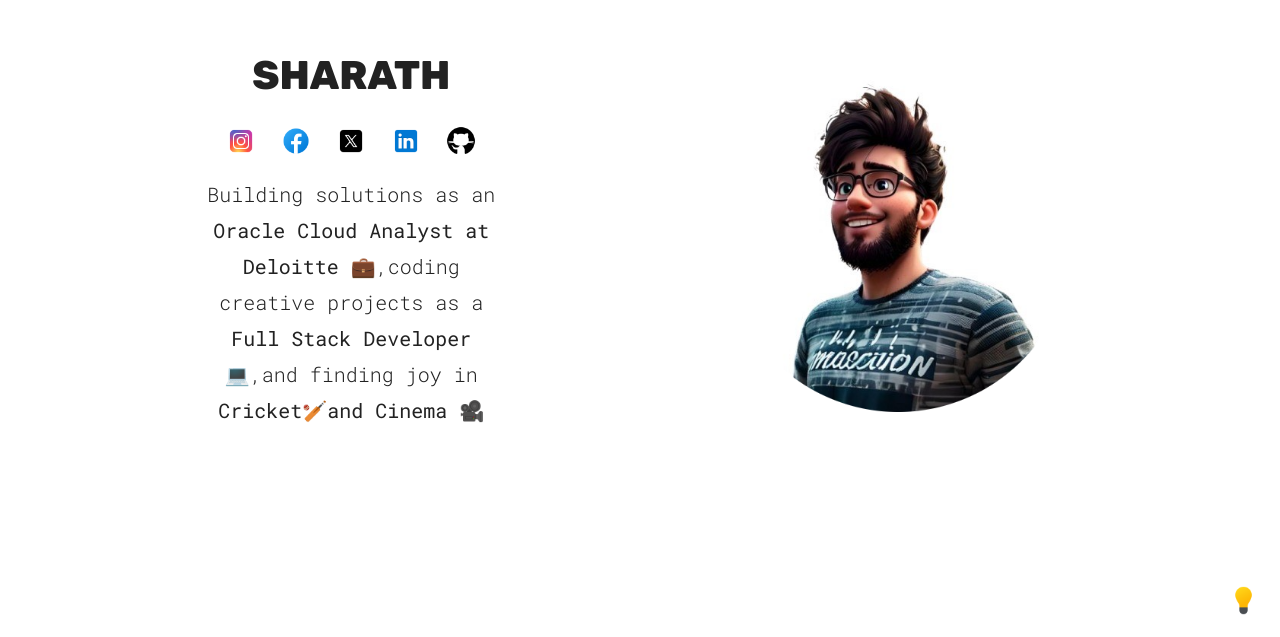
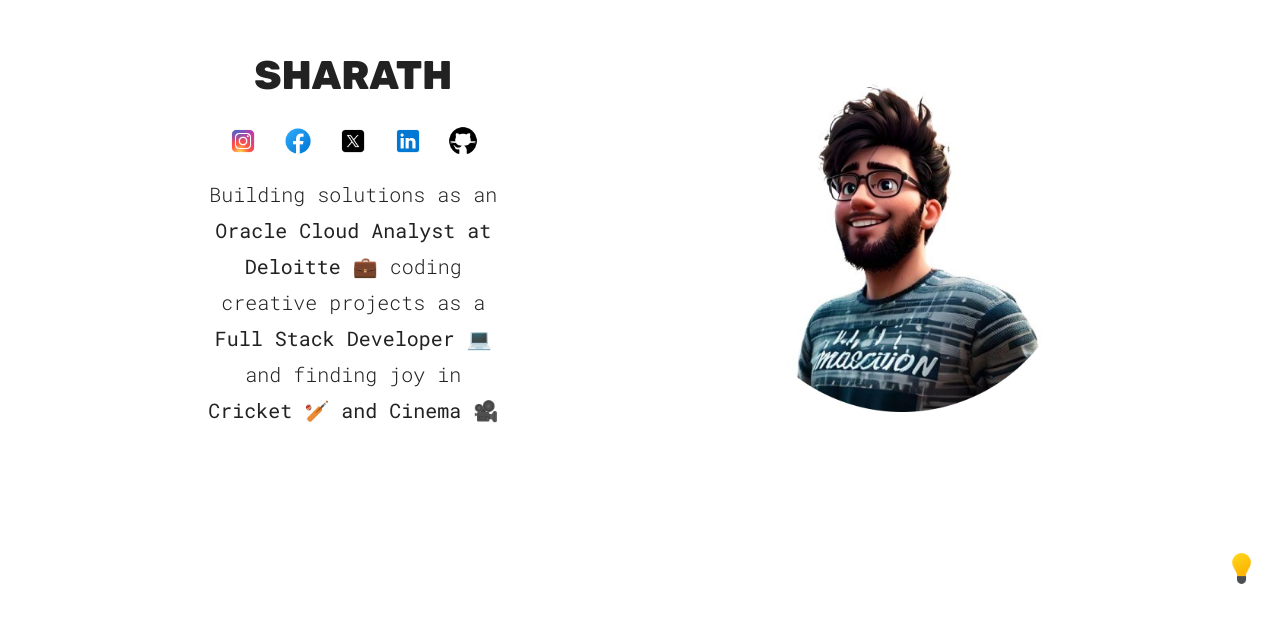
Before and after one commit to Sharath282000/Portfolio-website, a React (Vite) app: page / in a window 1280 px wide. Shown: the part 163-800 px from the top of the page. Built offline with nearby package versions, Linux system fonts and the light colour scheme.

Commit message:
Theme icon fix

```diff
--- a/src/components/Hero/Hero.jsx
+++ b/src/components/Hero/Hero.jsx
@@ -54,7 +54,7 @@
           </a>
         </span>
         <p className={styles.description}>
-         Building solutions as an <b>Oracle Cloud Analyst at Deloitte 💼</b>,coding creative projects as a <b>Full Stack Developer 💻</b>,and finding joy in <b>Cricket🏏and Cinema 🎥</b>
+         Building solutions as an <b>Oracle Cloud Analyst at Deloitte 💼</b> coding creative projects as a <b>Full Stack Developer 💻</b>and finding joy in <b>Cricket 🏏 and Cinema 🎥</b>
         </p>
       </div>
     </section>
--- a/src/components/Hero/HeroStyles.module.css
+++ b/src/components/Hero/HeroStyles.module.css
@@ -66,8 +66,8 @@
 .themeicon{
     position: fixed;
     right: 20px;
-    bottom : 20px;
-    width: 33px;
+    bottom : 50px;
+    width: 37px;
     z-index : 1000;
     transition: transform 200ms ease-in-out, transform 200ms ease-in-out;
     display: block;
@@ -79,7 +79,7 @@
 }
 
 .description{
-    max-width: 24ch;
+    max-width: 25ch;
     align-self: center;
     line-height: 1.8;
 }
@@ -115,7 +115,7 @@
 
 @media (max-width: 768px) {
     .themeicon {
-        bottom: 15px;
+        bottom: 35px;
         right: 15px;
         width: 40px;
         height:40px;
```
